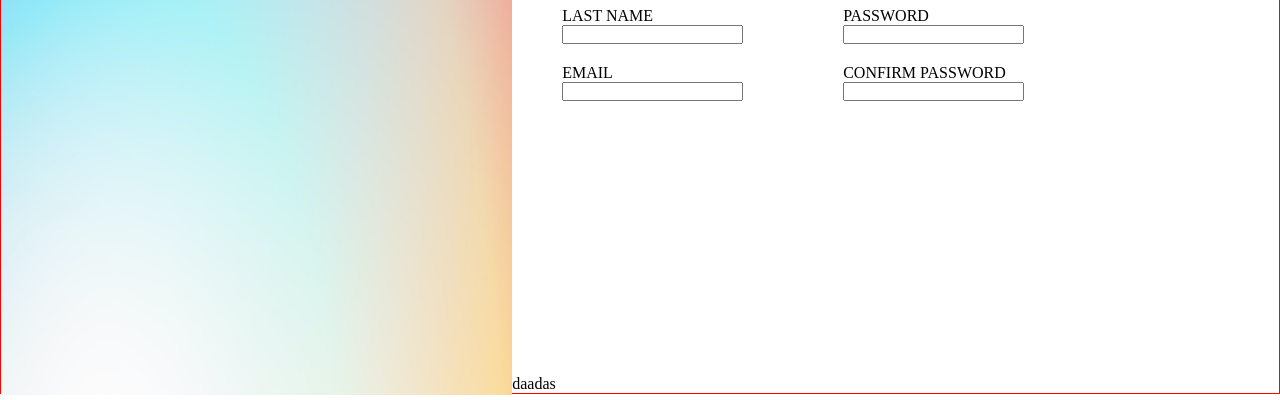
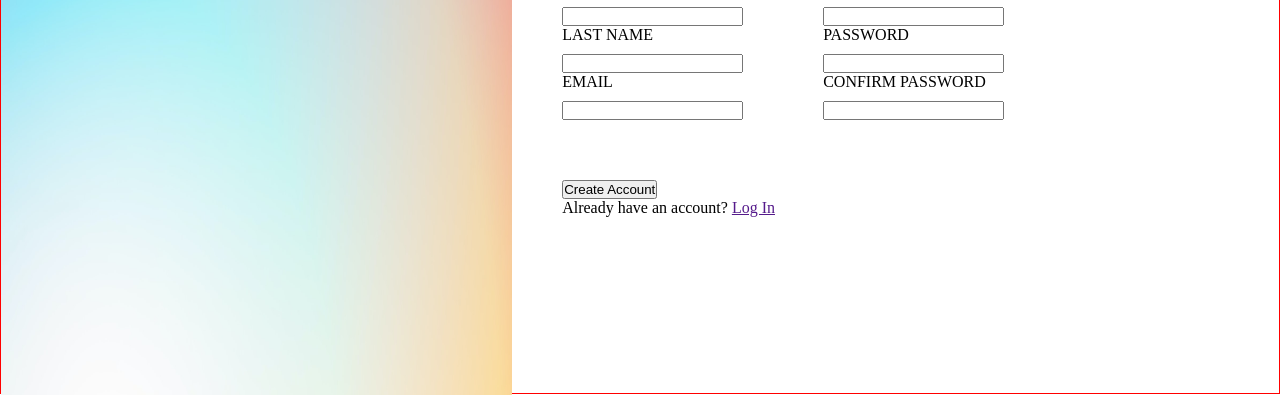
Before and after one commit to andermendz/odin-signup, a plain HTML site: page index.html in a window 1280 px wide. Shown: the part 400-800 px from the top of the page. Drawn offline with Linux system fonts and the light colour scheme.

Commit message:
second concept

```diff
--- a/index.html
+++ b/index.html
@@ -26,7 +26,7 @@
             <form action="">
                 <div id="form-p2">
 
-                    dadsad
+                    <h1>Fill the form</h1>
 
 
                     <div class="fields-global-container">
@@ -69,7 +69,20 @@
                 </div>
 
             </form>
-            <div id="form-p3">daadas</div>
+            <div id="form-p3">
+
+
+                <div>
+                    <button>Create Account</button>
+                    <div>Already have an account? <a href=""> Log In</a></div>
+                </div>
+
+
+
+
+
+
+            </div>
         </div>
     </div>
 </body>
--- a/styles.css
+++ b/styles.css
@@ -19,12 +19,13 @@ img {
   max-width: 40%;
 }
 .form {
+ margin: 50px;
   height: 100%;
   width: 100%;
   display: flex;
   flex-direction: column;
-  justify-content: space-between;
-
+ justify-content: center;
+  gap: 60px;
 }
 
 #form-p1{
@@ -36,32 +37,42 @@ img {
 #form-p2{
 display: flex;
 flex-direction: column;
-
+gap: 30px
 
 }
 
 #form-p3{
-
+display: flex;
+flex-direction: column;
+align-items: flex-start;
 }
 
+#form-p3 button{
+   position: relative;
+    }
 
 .form-field{
     display: flex;
-    margin: 10px;
+
     flex-direction: column;
+    gap: 10px;
 }
 .form-field-container{
 
     display: flex;
-    margin-left: 40px;
-    flex-wrap: wrap;
     flex-direction: column;
     align-items: flex-start;
     justify-content: space-around;
+    margin-right: 80px;
+
 
 }
 
 .fields-global-container{
     display: flex;
-    gap: 40px;
+    flex-wrap: wrap;
+
+    align-items: center;
+
+
 }
```
